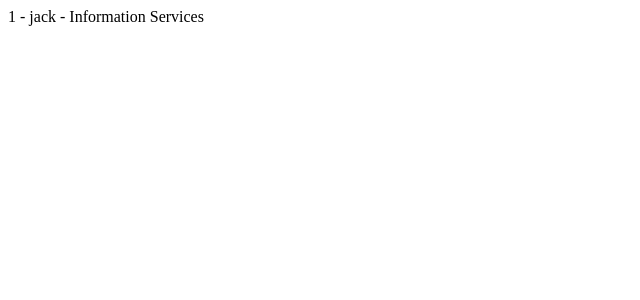
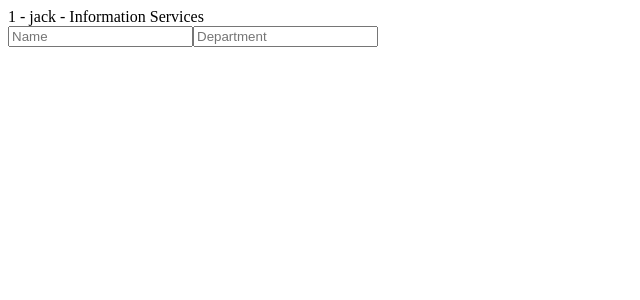
Before and after one commit to pshanthan/expense-claim-wizard, an Angular app: page / in a window 1280 px wide. Shown: the top 300 px of the page, without its empty margins (0-640 px from the left). Built offline with nearby package versions, Linux system fonts and the light colour scheme.

Commit message:
Sep 27, 2026, 4:35 PM

```diff
--- a/src/app/employee-form/employee-form.component.html
+++ b/src/app/employee-form/employee-form.component.html
@@ -1,3 +1,7 @@
 <div *ngFor="let e of employees">
   <div>{{ e.id }} - {{ e.name }} - {{ e.department }}</div>
 </div>
+<form [formGroup]="employeeForm">
+  <input formControlName="name" placeholder="Name" />
+  <input formControlName="department" placeholder="Department" />
+</form>
```
